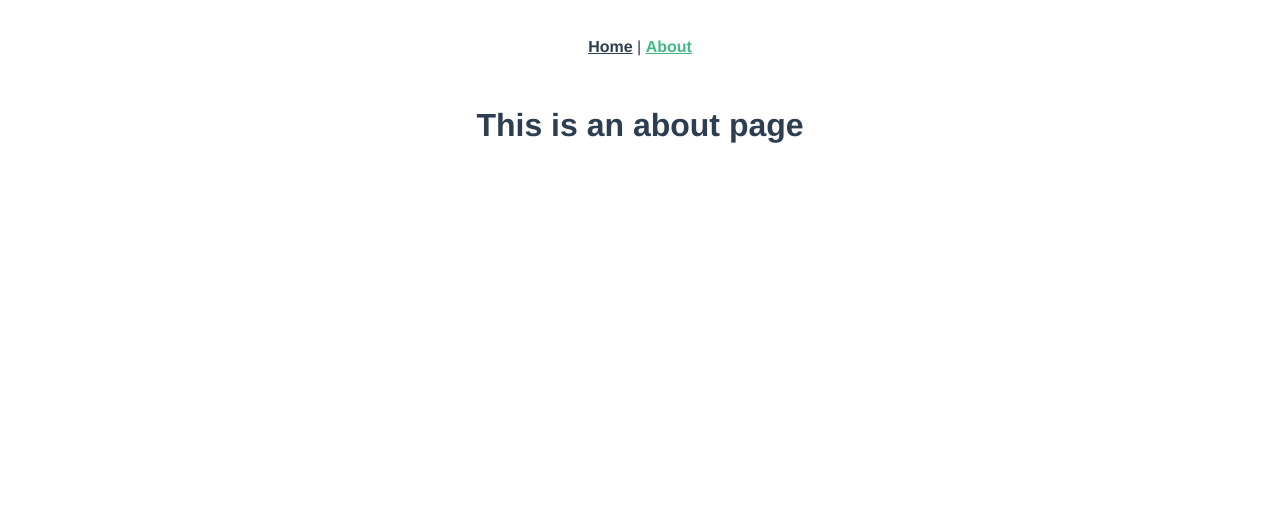
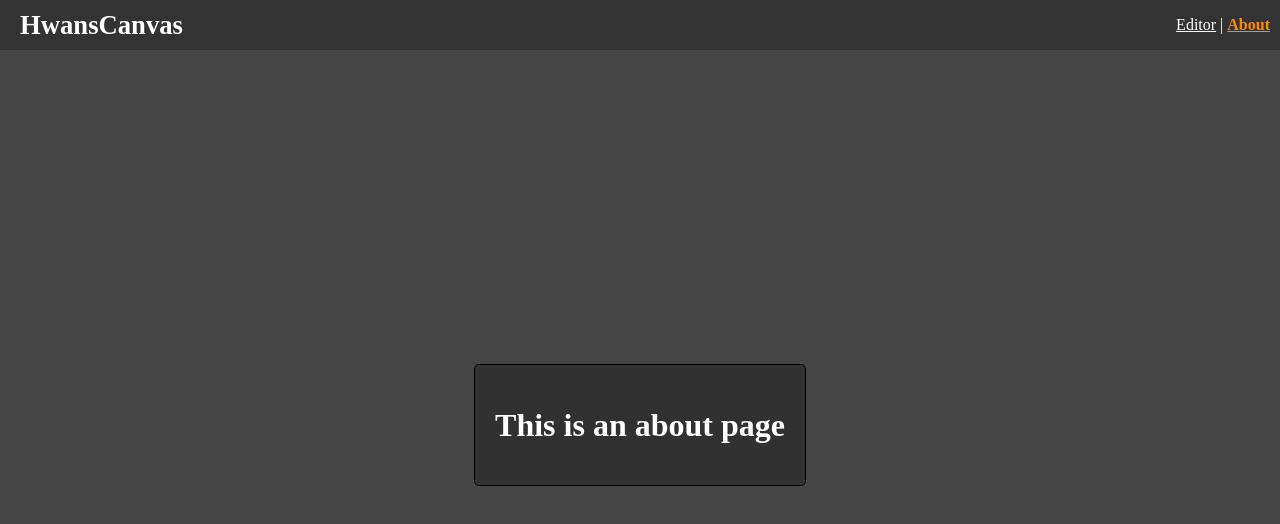
Before and after one commit to akon47/hwanscanvas, a Vue app: page /about in a window 1280 px wide. Shown: the top 524 px of the page. Built offline with nearby package versions, Linux system fonts and the light colour scheme.

Commit message:
기본 레이아웃 구조 작성

```diff
--- a/src/App.vue
+++ b/src/App.vue
@@ -1,30 +1,24 @@
 <template>
-  <div id="nav">
-    <router-link to="/">Home</router-link> |
-    <router-link to="/about">About</router-link>
+  <div class="header">
+    <app-header></app-header>
   </div>
-  <router-view />
+  <div class="content">
+    <app-content></app-content>
+  </div>
 </template>
+<script lang="ts">
+import { defineComponent } from "vue";
+import AppHeader from "./components/common/AppHeader.vue";
+import AppContent from "./components/common/AppContent.vue";
 
+export default defineComponent({
+  components: {
+    AppHeader,
+    AppContent,
+  },
+});
+</script>
 <style>
-#app {
-  font-family: Avenir, Helvetica, Arial, sans-serif;
-  -webkit-font-smoothing: antialiased;
-  -moz-osx-font-smoothing: grayscale;
-  text-align: center;
-  color: #2c3e50;
-}
-
-#nav {
-  padding: 30px;
-}
-
-#nav a {
-  font-weight: bold;
-  color: #2c3e50;
-}
-
-#nav a.router-link-exact-active {
-  color: #42b983;
-}
+@import "./css/reset.css";
+@import "./css/common.css";
 </style>
--- a/src/components/HelloWorld.vue
+++ /dev/null
@@ -1,140 +0,0 @@
-<template>
-  <div class="hello">
-    <h1>{{ msg }}</h1>
-    <p>
-      For a guide and recipes on how to configure / customize this project,<br />
-      check out the
-      <a href="https://cli.vuejs.org" target="_blank" rel="noopener"
-        >vue-cli documentation</a
-      >.
-    </p>
-    <h3>Installed CLI Plugins</h3>
-    <ul>
-      <li>
-        <a
-          href="https://github.com/vuejs/vue-cli/tree/dev/packages/%40vue/cli-plugin-babel"
-          target="_blank"
-          rel="noopener"
-          >babel</a
-        >
-      </li>
-      <li>
-        <a
-          href="https://github.com/vuejs/vue-cli/tree/dev/packages/%40vue/cli-plugin-router"
-          target="_blank"
-          rel="noopener"
-          >router</a
-        >
-      </li>
-      <li>
-        <a
-          href="https://github.com/vuejs/vue-cli/tree/dev/packages/%40vue/cli-plugin-vuex"
-          target="_blank"
-          rel="noopener"
-          >vuex</a
-        >
-      </li>
-      <li>
-        <a
-          href="https://github.com/vuejs/vue-cli/tree/dev/packages/%40vue/cli-plugin-eslint"
-          target="_blank"
-          rel="noopener"
-          >eslint</a
-        >
-      </li>
-      <li>
-        <a
-          href="https://github.com/vuejs/vue-cli/tree/dev/packages/%40vue/cli-plugin-typescript"
-          target="_blank"
-          rel="noopener"
-          >typescript</a
-        >
-      </li>
-    </ul>
-    <h3>Essential Links</h3>
-    <ul>
-      <li>
-        <a href="https://vuejs.org" target="_blank" rel="noopener">Core Docs</a>
-      </li>
-      <li>
-        <a href="https://forum.vuejs.org" target="_blank" rel="noopener"
-          >Forum</a
-        >
-      </li>
-      <li>
-        <a href="https://chat.vuejs.org" target="_blank" rel="noopener"
-          >Community Chat</a
-        >
-      </li>
-      <li>
-        <a href="https://twitter.com/vuejs" target="_blank" rel="noopener"
-          >Twitter</a
-        >
-      </li>
-      <li>
-        <a href="https://news.vuejs.org" target="_blank" rel="noopener">News</a>
-      </li>
-    </ul>
-    <h3>Ecosystem</h3>
-    <ul>
-      <li>
-        <a href="https://router.vuejs.org" target="_blank" rel="noopener"
-          >vue-router</a
-        >
-      </li>
-      <li>
-        <a href="https://vuex.vuejs.org" target="_blank" rel="noopener">vuex</a>
-      </li>
-      <li>
-        <a
-          href="https://github.com/vuejs/vue-devtools#vue-devtools"
-          target="_blank"
-          rel="noopener"
-          >vue-devtools</a
-        >
-      </li>
-      <li>
-        <a href="https://vue-loader.vuejs.org" target="_blank" rel="noopener"
-          >vue-loader</a
-        >
-      </li>
-      <li>
-        <a
-          href="https://github.com/vuejs/awesome-vue"
-          target="_blank"
-          rel="noopener"
-          >awesome-vue</a
-        >
-      </li>
-    </ul>
-  </div>
-</template>
-
-<script lang="ts">
-import { defineComponent } from "vue";
-
-export default defineComponent({
-  name: "HelloWorld",
-  props: {
-    msg: String,
-  },
-});
-</script>
-
-<!-- Add "scoped" attribute to limit CSS to this component only -->
-<style scoped>
-h3 {
-  margin: 40px 0 0;
-}
-ul {
-  list-style-type: none;
-  padding: 0;
-}
-li {
-  display: inline-block;
-  margin: 0 10px;
-}
-a {
-  color: #42b983;
-}
-</style>
--- /dev/null
+++ b/src/components/common/AppContent.vue
@@ -0,0 +1,17 @@
+<template>
+  <div class="content-container">
+    <router-view class="content" />
+  </div>
+</template>
+
+<script>
+export default {};
+</script>
+
+<style scoped>
+.content-container,
+.content-container > .content {
+  width: 100%;
+  height: 100%;
+}
+</style>
--- /dev/null
+++ b/src/components/common/AppHeader.vue
@@ -0,0 +1,51 @@
+<template>
+  <div class="nav">
+    <div class="header">HwansCanvas</div>
+
+    <div class="routers">
+      <router-link to="/">Editor</router-link> |
+      <router-link to="/about">About</router-link>
+    </div>
+  </div>
+</template>
+
+<script>
+export default {};
+</script>
+
+<style scoped>
+.nav {
+  display: flex;
+  flex-direction: row;
+  justify-content: flex-start;
+  align-items: center;
+
+  width: 100%;
+  height: 100%;
+}
+
+.nav .header {
+  flex-grow: 1;
+  flex-shrink: 1;
+  margin-left: 20px;
+
+  color: white;
+  font-weight: bold;
+  font-size: 20pt;
+}
+
+.nav .routers {
+  flex-grow: 0;
+  flex-shrink: 0;
+  margin-right: 10px;
+}
+
+.nav a {
+  color: white;
+}
+
+.nav a.router-link-exact-active {
+  font-weight: bold;
+  color: darkorange;
+}
+</style>
--- /dev/null
+++ b/src/components/editor/SlideEditor.vue
@@ -0,0 +1,49 @@
+<template>
+  <div class="slide-editor-container">
+    <div class="slide-editor">editor</div>
+    <div class="object-propery">property</div>
+    <div class="object-timeline">timeline</div>
+  </div>
+</template>
+
+<script>
+export default {};
+</script>
+
+<style scoped>
+.slide-editor-container {
+  display: grid;
+  grid-template-columns: 1fr 300px;
+  grid-template-rows: 1fr 150px;
+
+  width: 100%;
+  height: 100%;
+}
+
+.slide-editor-container > div {
+  width: 100%;
+  height: 100%;
+  overflow: auto;
+}
+
+.slide-editor-container > .slide-editor {
+  grid-column: 1;
+  grid-row: 1;
+}
+
+.slide-editor-container > .object-propery {
+  grid-column: 2;
+  grid-row: 1 / span 2;
+
+  background: chocolate;
+  overflow-y: hidden;
+}
+
+.slide-editor-container > .object-timeline {
+  grid-column: 1;
+  grid-row: 2;
+
+  background: cornflowerblue;
+  overflow-y: hidden;
+}
+</style>
--- /dev/null
+++ b/src/css/common.css
@@ -0,0 +1,26 @@
+#app {
+  display: flex;
+  flex-direction: column;
+  flex-wrap: nowrap;
+  justify-content: flex-start;
+  align-items: stretch;
+
+  width: 100%;
+  height: 100%;
+  overflow: hidden;
+
+  color: white;
+}
+
+#app > .header {
+  flex-basis: 50px;
+  flex-grow: 0;
+  flex-shrink: 0;
+  background: #333333;
+}
+
+#app > .content {
+  flex-grow: 1;
+  flex-shrink: 1;
+  background: #454545;
+}
--- /dev/null
+++ b/src/css/reset.css
@@ -0,0 +1,9 @@
+html,
+body {
+  width: 100%;
+  height: 100%;
+  margin: 0;
+  padding: 0;
+  border: 0;
+  font-size: 100%;
+}
--- a/src/router/index.ts
+++ b/src/router/index.ts
@@ -1,20 +1,16 @@
 import { createRouter, createWebHistory, RouteRecordRaw } from "vue-router";
-import Home from "../views/Home.vue";
+import Editor from "../views/Editor.vue";
 
 const routes: Array<RouteRecordRaw> = [
   {
     path: "/",
-    name: "Home",
-    component: Home,
+    name: "Editor",
+    component: Editor,
   },
   {
     path: "/about",
     name: "About",
-    // route level code-splitting
-    // this generates a separate chunk (about.[hash].js) for this route
-    // which is lazy-loaded when the route is visited.
-    component: () =>
-      import(/* webpackChunkName: "about" */ "../views/About.vue"),
+    component: () => import("../views/About.vue"),
   },
 ];
 
--- a/src/views/About.vue
+++ b/src/views/About.vue
@@ -1,5 +1,23 @@
 <template>
-  <div class="about">
-    <h1>This is an about page</h1>
+  <div class="about-container">
+    <div class="about">
+      <h1>This is an about page</h1>
+    </div>
   </div>
 </template>
+<style scoped>
+.about-container {
+  display: flex;
+  justify-content: center;
+  align-items: center;
+  color: white;
+}
+
+.about-container > .about {
+  flex-basis: content;
+  background: #313131;
+  padding: 20px;
+  border-radius: 5px;
+  border: 1px solid black;
+}
+</style>
--- /dev/null
+++ b/src/views/Editor.vue
@@ -0,0 +1,20 @@
+<template>
+  <div class="editor">
+    <slide-editor></slide-editor>
+  </div>
+</template>
+
+<script lang="ts">
+import SlideEditor from "@/components/editor/SlideEditor.vue";
+import { defineComponent } from "vue";
+
+export default defineComponent({
+  name: "Editor",
+  components: { SlideEditor },
+});
+</script>
+<style scoped>
+.editor {
+  overflow: visible;
+}
+</style>
--- a/src/views/Home.vue
+++ /dev/null
@@ -1,18 +0,0 @@
-<template>
-  <div class="home">
-    <img alt="Vue logo" src="../assets/logo.png" />
-    <HelloWorld msg="Welcome to Your Vue.js + TypeScript App" />
-  </div>
-</template>
-
-<script lang="ts">
-import { defineComponent } from "vue";
-import HelloWorld from "@/components/HelloWorld.vue"; // @ is an alias to /src
-
-export default defineComponent({
-  name: "Home",
-  components: {
-    HelloWorld,
-  },
-});
-</script>
```
